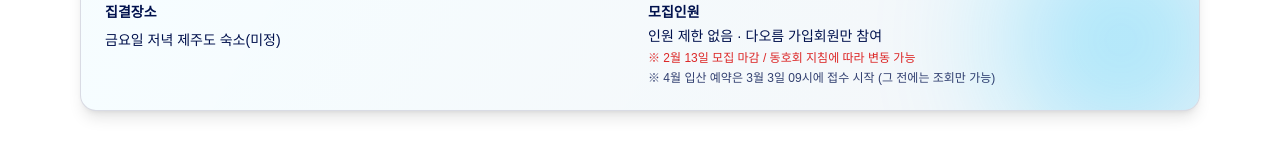
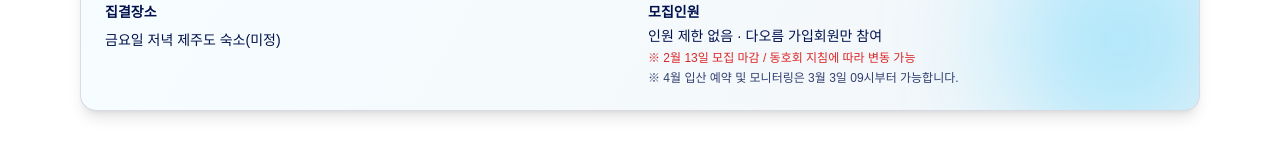
Before and after one commit to aauraoys/halla, a Next.js app in the folder halla-reservation-monitor/: page / in a window 1280 px wide. Shown: the part 868-1010 px from the top of the page. Built offline with nearby package versions, Linux system fonts and the light colour scheme.

Commit message:
chore: remove leftover custom header copy

```diff
--- a/halla-reservation-monitor/src/components/ReservationMonitor.tsx
+++ b/halla-reservation-monitor/src/components/ReservationMonitor.tsx
@@ -540,7 +540,7 @@ export default function ReservationMonitor() {
                   ※ 2월 13일 모집 마감 / 동호회 지침에 따라 변동 가능
                 </div>
                 <div className="text-xs text-[#00114D]/80 mt-1">
-                  ※ 4월 입산 예약은 3월 3일 09시에 접수 시작 (그 전에는 조회만 가능)
+                  ※ 4월 입산 예약 및 모니터링은 3월 3일 09시부터 가능합니다.
                 </div>
               </div>
             </div>
```
